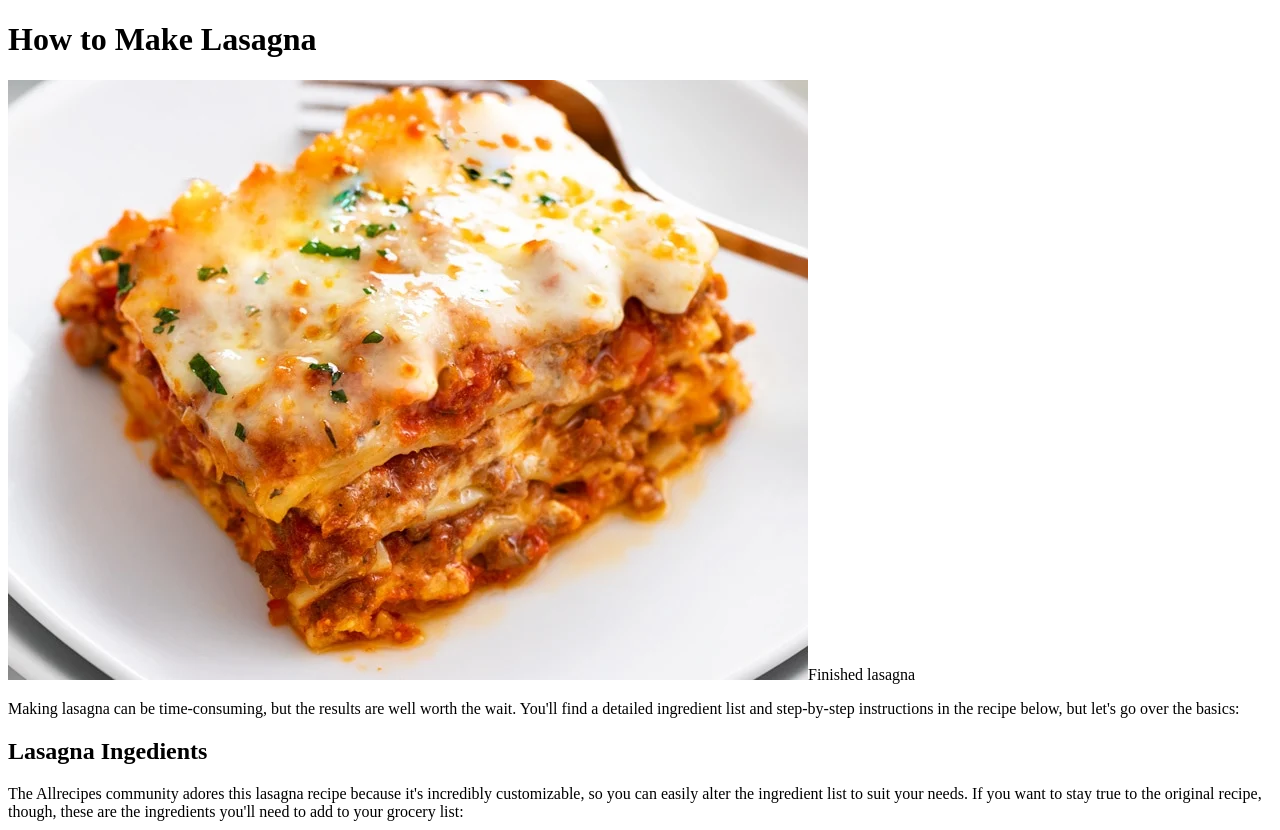
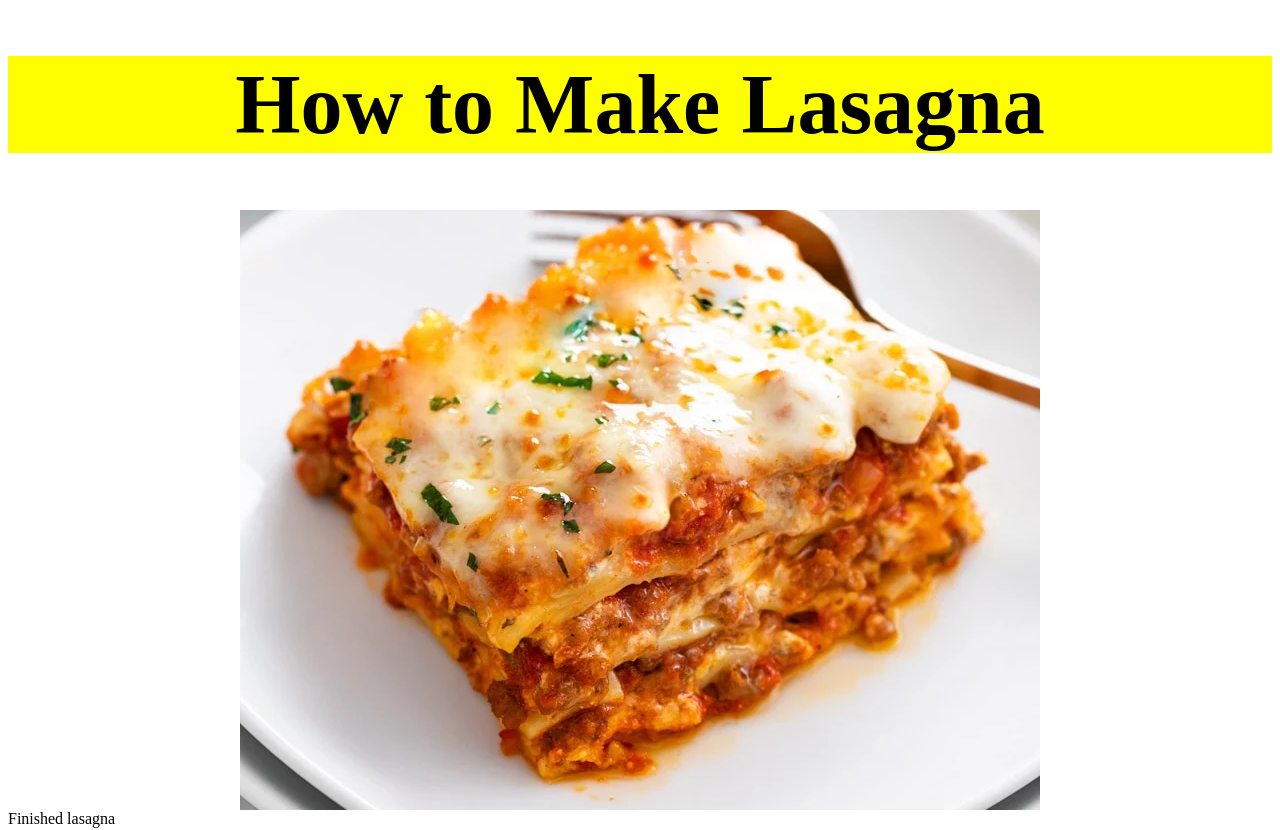
Before and after one commit to saufts/odin-recipes, a plain HTML site: page recipes/lasagna.html in a window 1280 px wide. Shown: the top 830 px of the page. Drawn offline with Linux system fonts and the light colour scheme; files whose address does not match are found by name.

Commit message:
Add stylesheet and center image

```diff
--- a/recipes/lasagna.html
+++ b/recipes/lasagna.html
@@ -5,6 +5,7 @@
     <meta http-equiv="X-UA-Compatible" content="IE=edge">
     <meta name="viewport" content="width=device-width, initial-scale=1.0">
     <title>Document</title>
+    <link rel="stylesheet" href="styles.css">
 </head>
 <body>
     <h1>How to Make Lasagna </h1>
--- /dev/null
+++ b/recipes/styles.css
@@ -0,0 +1,11 @@
+h1 {
+    text-align: center;
+    background-color: yellow;
+    font-size: 84px;
+}
+
+img {
+    display: block;
+    margin-left: auto;
+    margin-right: auto;
+}
```
